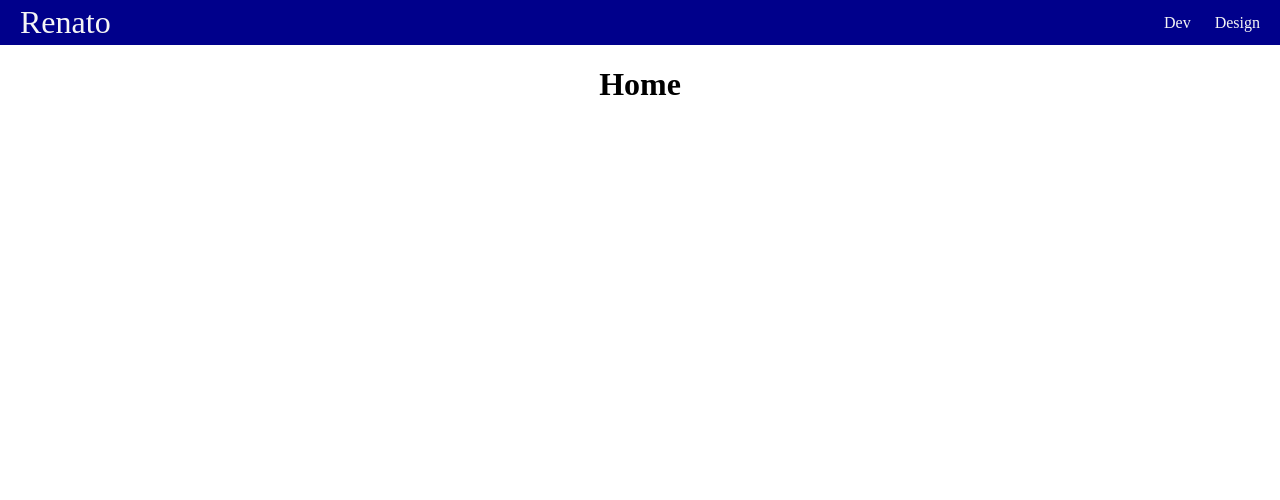
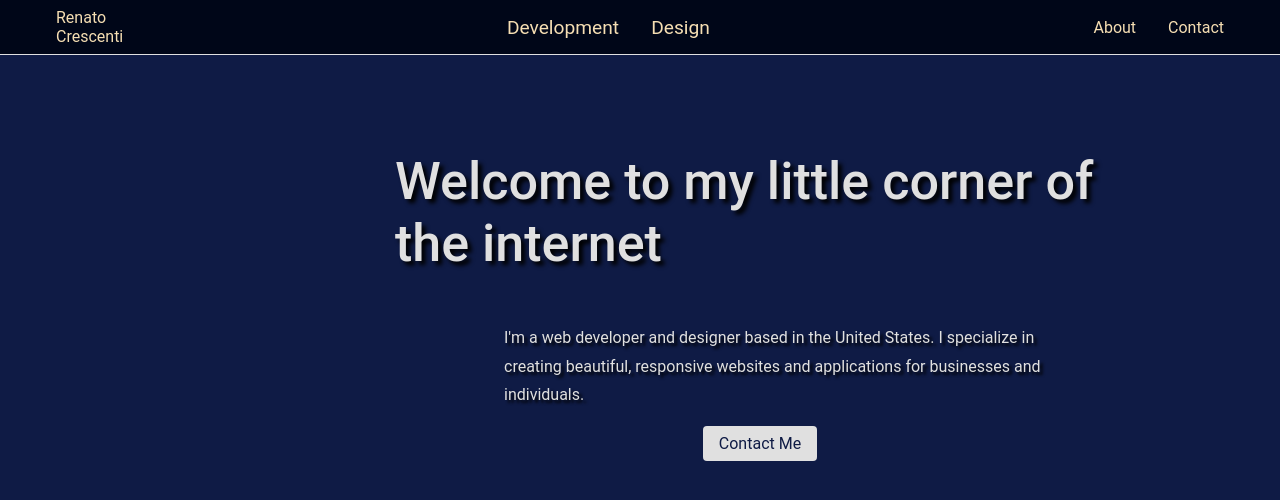
Before and after one commit to rscres/portfolio-website, a React (Vite) app: page / in a window 1280 px wide. Shown: the top 500 px of the page. Built offline with nearby package versions, Linux system fonts and the light colour scheme.

Commit message:
add basic home page

```diff
--- a/src/App.css
+++ b/src/App.css
@@ -1,19 +1,31 @@
 * {
   margin: 0;
+  font-family: 'Roboto', sans-serif;
+  /* border: 1px solid red; */
+  box-sizing: border-box;
+}
+
+body {
+  margin: 0;
+  background-color: #0f1b45;
+}
+
+header ul {
+  list-style-type: none;
   padding: 0;
-  font-family: 'Roboto', sans-serif;
-  background-color: #000022;
-  border: 1px solid red;
+  overflow: hidden;
+  display: flex;
 }
 
 .header-container {
   display: flex;
   justify-content: space-between;
   align-items: center;
-  padding: 15px 40px;
+  gap: 1rem;
+  padding: 0.5rem 2.5rem;
   color: wheat;
   border-bottom: 1px solid #e0e0e0;
-  background-color: black;
+  background-color: rgb(0, 6, 24);
 }
 
 .header-links {
@@ -22,32 +34,86 @@
   align-items: center;
   width: 70%;
   max-width: 1000px;
-  font-size: larger;
 }
 
 .header-portfolios {
   justify-content: space-between;
-  width: 25%;
+  font-size: larger;
 }
 
-a {
+.header-container a {
   text-decoration: none;
   color: wheat;
-  margin: 0 10px;
+  margin: 0 1rem;
 }
 
-a:hover {
+.header-container a.active {
+  text-decoration: underline;
+}
+
+.header-container a:hover {
   color: #e0e0e0;
 }
 
-.body-container {
+.content {
   display: flex;
-  justify-content: center;
-  /* align-items: center; */
-  padding-top: 100px;
-  padding-left: 300px;
+  flex-direction: column;
+  justify-content: right;
+  align-items: center;
   height: 100vh;
-  color: wheat;
-  border: 1px solid #e0e0e0;
+  padding-right: 5rem;
+  padding-left: 20rem;
+  padding-top: 6rem;
+  gap: 1rem;
+}
 
+body h1 {
+  color: #e0e0e0;
+  text-align: center;
+  font-size: 2rem;
+  text-wrap: wrap;
 }
+
+.hero {
+  width: 730px;
+  font-size: 52px;
+  font-weight: 500;
+  line-height: 1.2;
+  text-align: left;
+  text-shadow: 4px 4px 4px #000;
+}
+
+.hero-text {
+  width: 640px;
+  color: #e0e0e0;
+  margin-top: 2rem;
+  padding-left: 4rem;
+  font-size: 1rem;
+  text-align: left;
+  font-weight: 400;
+  line-height: 1.8;
+  text-shadow: 3px 3px 3px #000;
+}
+
+.contact-button {
+  background-color: #e0e0e0;
+  color: #0f1b45;
+  padding: 0.5rem 1rem;
+  border-radius: 4px;
+  font-size: 1rem;
+  text-decoration: none;
+}
+
+.contact-button:hover {
+  background-color: #0f1b45;
+  color: #e0e0e0;
+}
+
+.contact-button a {
+  text-decoration: none;
+  color: #0f1b45;
+}
+
+.contact-button a:hover {
+  color: #e0e0e0;
+}
--- a/src/App.jsx
+++ b/src/App.jsx
@@ -1,9 +1,11 @@
 // import { Component, useState } from 'react'
-// import Header from './Header.jsx'
+import Header from './Header.jsx'
 import Navbar from './Navbar.jsx'
 import Home from './pages/Home.jsx'
 import Dev from './pages/Dev.jsx'
 import Design from './pages/Design.jsx'
+import Contact from './pages/Contact.jsx'
+import About from './pages/About.jsx'
 //import './App.css'
 import './Tut.css'
 import { Route, Routes } from 'react-router-dom'
@@ -11,26 +13,18 @@ import { Route, Routes } from 'react-router-dom'
 function App() {
   return (
     <>
-      <Navbar />
-      <div className='comp-container'>
+    <div className='app-container'>
+      <Header />
       <Routes>
         <Route path='/' element={<Home />} />
         <Route path='/dev' element={<Dev />} />
         <Route path='/design' element={<Design />} />
+        <Route path='/about' element={<About />} />
+        <Route path='/contact' element={<Contact />} />
       </Routes>
     </div>
     </>
     )
-    {/*<div className='app-container'>
-      <Header />
-      <body className='body-container'>
-        <div className='hero-container'>
-          <h1>Welcome to my little part of the internet</h1>
-          <p>Some hero text here</p>
-          <a href='#contact'>Contact me</a>
-        </div>
-      </body>
-    </div>*/}
 }
 
 export default App
--- a/src/Header.jsx
+++ b/src/Header.jsx
@@ -1,23 +1,36 @@
-// import './App.css'
+import { Link, useMatch, useResolvedPath } from 'react-router-dom'
+import './App.css'
 
 function Header() {
   return (
       <>
       <header className='header-container'>
-          <div className='header-name'>Renato<br />Crescenti</div>
-          <div className='header-links'>
+          <Link to='/' className='header-name'>Renato<br />Crescenti</Link>
             <div className='header-portfolios'>
-              <a href='#design'>Design</a>
-              <a href='#development'>Development</a>
+              <ul>
+                <CustomLinks to='/dev'>Development</CustomLinks>
+                <CustomLinks to='/design'>Design</CustomLinks>
+              </ul>
             </div>
             <div className='header-about'>
-              <a href='#about'>About</a>
-              <a href='#contact'>Contact</a>
+              <ul>
+                <CustomLinks to='/about'>About</CustomLinks>
+                <CustomLinks to='/contact'>Contact</CustomLinks>
+              </ul>
             </div>
-          </div>
       </header>
       </>
   )
 }
 
+function CustomLinks({ to, children, ...props}) {
+  const resolvedPath = useResolvedPath(to)
+  const isActive = useMatch({ path: resolvedPath.pathname, end: true })
+  return (
+    <li className={isActive ? 'active' : ''}>
+      <Link to={to}>{children}</Link>
+    </li>
+  )
+}
+
 export default Header
--- a/src/Navbar.jsx
+++ b/src/Navbar.jsx
@@ -1,4 +1,4 @@
-import { Children } from 'react'
+
 import { Link, useMatch, useResolvedPath } from 'react-router-dom'
 import './Tut.css'
 
--- /dev/null
+++ b/src/pages/About.jsx
@@ -0,0 +1,5 @@
+function About() {
+    return <h1>About</h1>
+}
+
+export default About
--- /dev/null
+++ b/src/pages/Contact.jsx
@@ -0,0 +1,5 @@
+function Contact() {
+    return <h1>Contact</h1>
+}
+
+export default Contact
--- a/src/pages/Home.jsx
+++ b/src/pages/Home.jsx
@@ -1,5 +1,14 @@
+import React from 'react'
+import { Link } from 'react-router-dom'
+
 function Home() {
-    return <h1>Home</h1>
+  return (
+    <div className='content'>
+      <h1 className='hero'>Welcome to my little corner of the internet</h1>
+      <p className='hero-text'>I'm a web developer and designer based in the United States. I specialize in creating beautiful, responsive websites and applications for businesses and individuals.</p>
+      <Link to='/contact' className='contact-button'>Contact Me</Link>
+    </div>
+  )
 }
 
 export default Home
```
Also changed, not shown: src/assets/1000_F_296404337_7PfqQp5Nj8U1Qb7mNRjGG78OVLMWINyF.jpg (added). Lines whose indentation alone changed are shown as unchanged.
